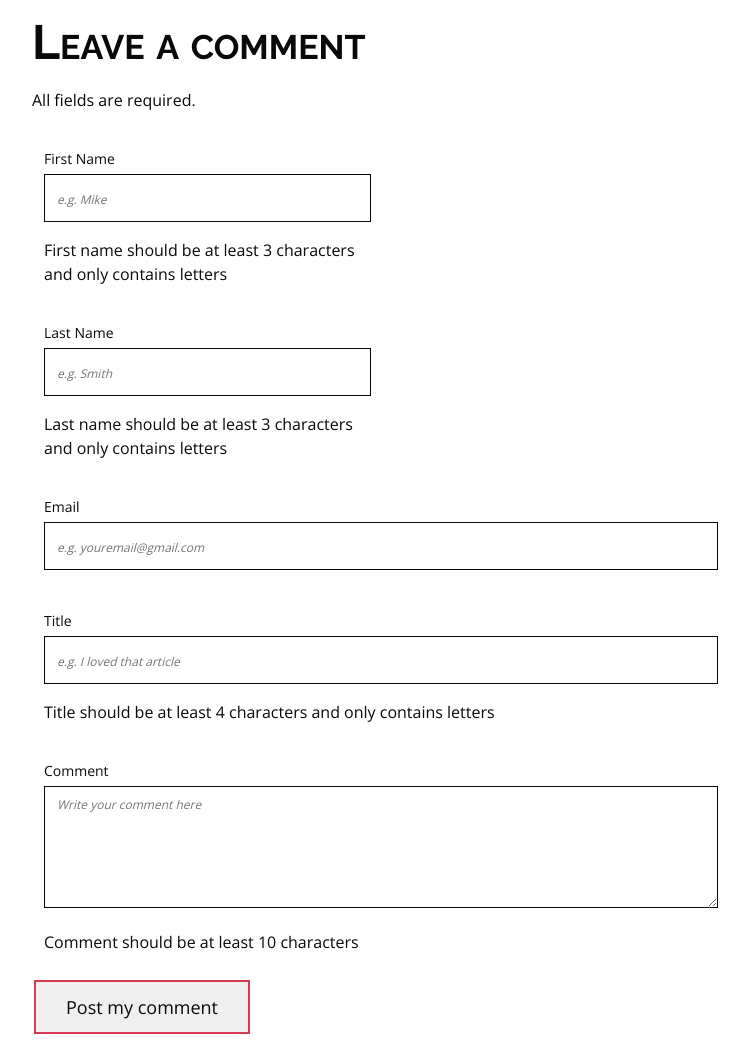
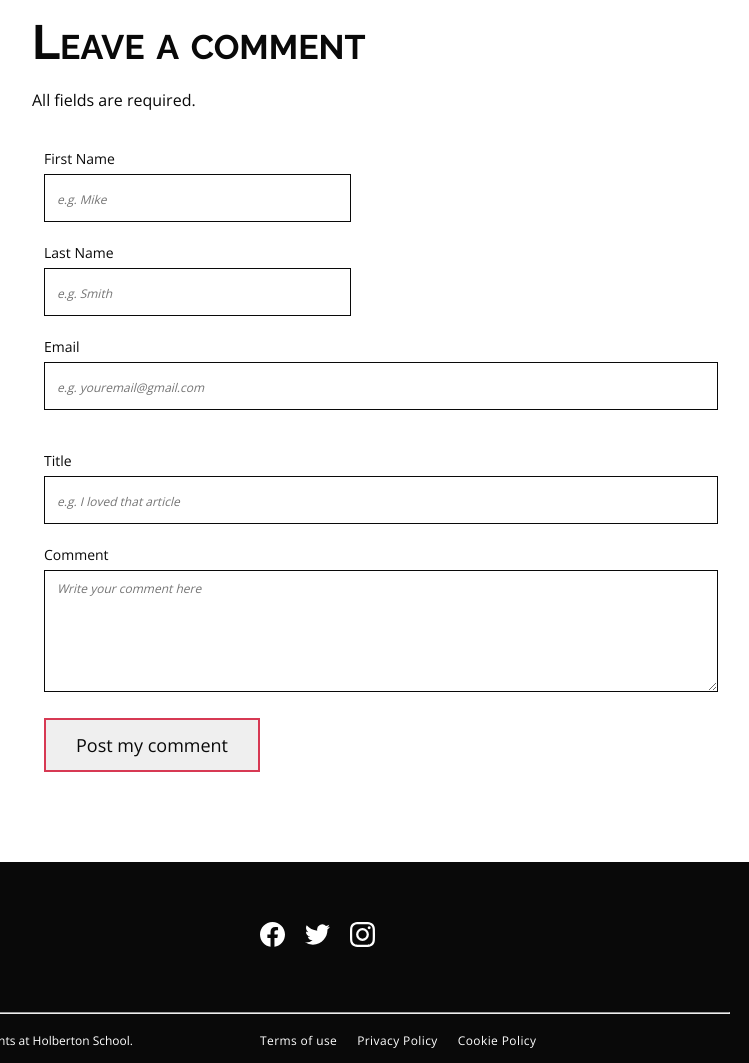
Before and after one commit to UsmanAJabbar/holbertonschool-web_front_end, a plain HTML site: page 0x05-form/05-article.html in a window 1280 px wide. Shown: the part 1760-2823 px from the top of the page, without its empty margins (390-1139 px from the left). Drawn offline with nearby package versions, Linux system fonts and the light colour scheme.

Commit message:
fixed import css

```diff
--- a/0x05-form/05-article.html
+++ b/0x05-form/05-article.html
@@ -8,7 +8,7 @@
     <link rel="icon" type="image/x-icon" href="/favicon.ico">
     <link rel="icon" type="image/png" href="/favicon.png">
     <link href="https://fonts.googleapis.com/css?family=Open+Sans:400,700|Raleway:700&display=swap" rel="stylesheet">
-    <link rel="stylesheet" href="04-styles.css">
+    <link rel="stylesheet" href="05-styles.css">
   </head>
   <body>
     <!– Header –>
```
